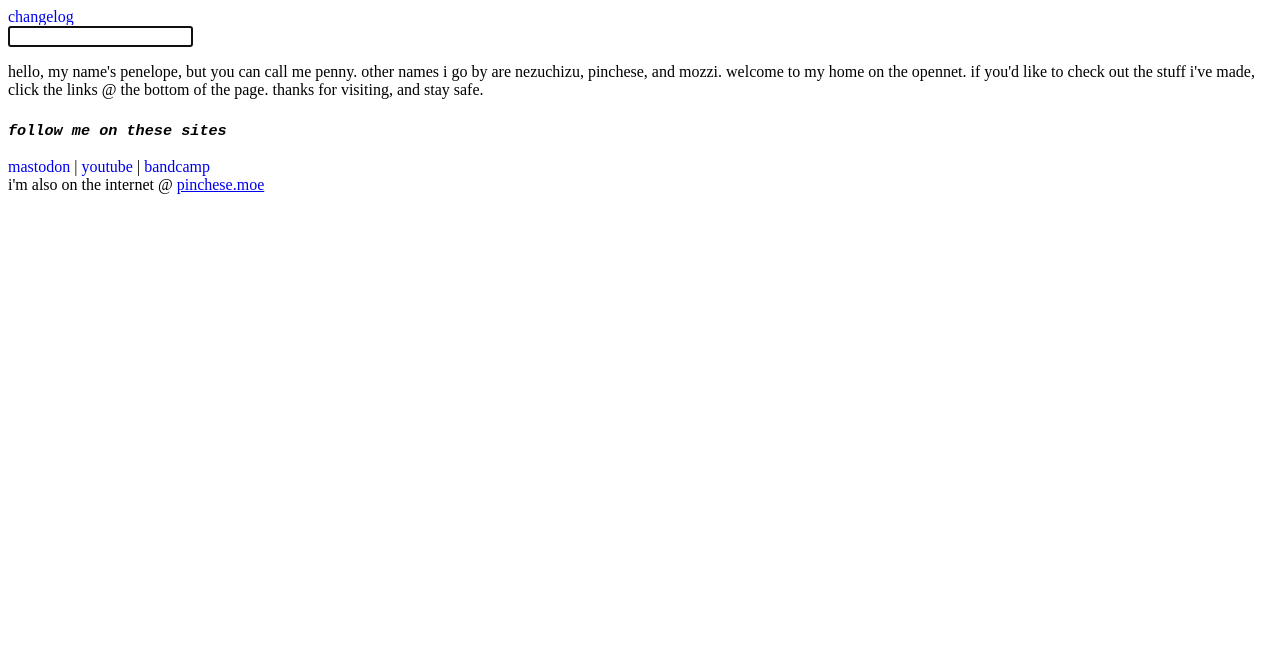
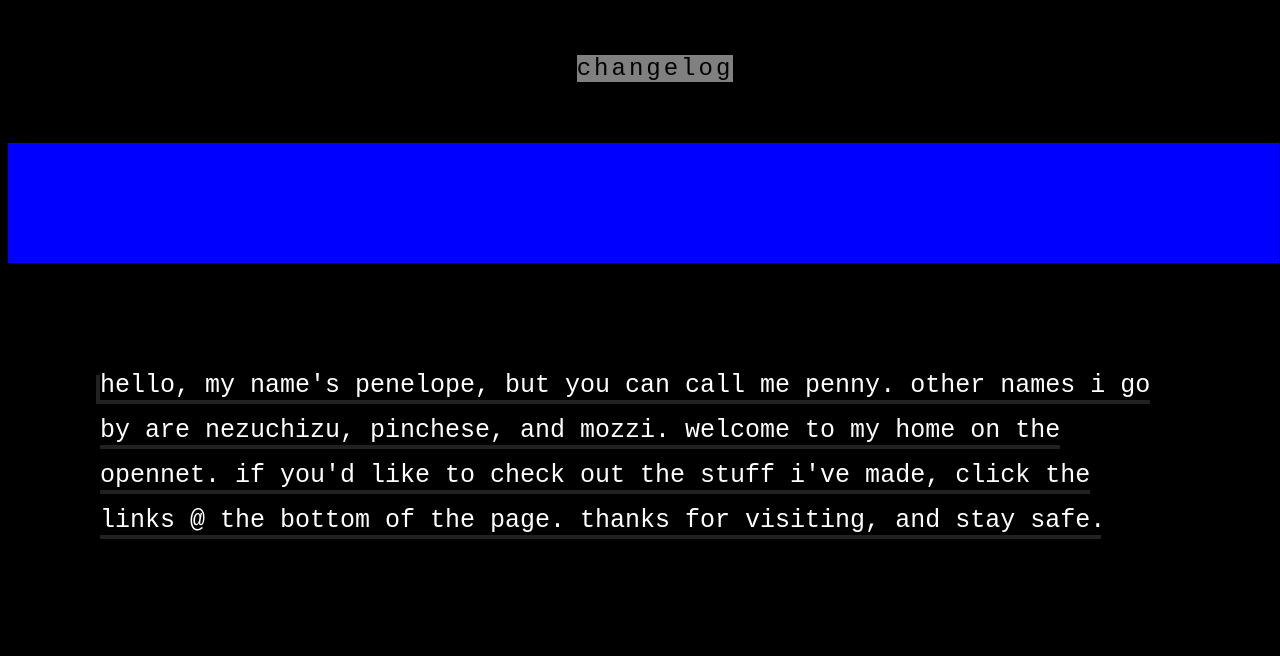
Before and after one commit to pandap17/OpenNet, a plain HTML site: page sites/nezumi.qi/index.html in a window 1280 px wide. Shown: the top 656 px of the page. Drawn offline with Linux system fonts and the light colour scheme; files that its build step writes are made by us from their sources; a script that the page names is missing.

Commit message:
fix css on penny website lol

```diff
--- a/sites/nezumi.qi/index.html
+++ b/sites/nezumi.qi/index.html
@@ -4,7 +4,7 @@
         <meta charset="utf-8" />
         <meta name="viewport" content="width=device-width, initial-scale=1.0">
         <title>THE.OUTSKRTS</title>
-        <link rel="stylesheet" href="home.css">
+        <link rel="stylesheet" href="./index.css">
     </head>
 
     <body id="home">
```
